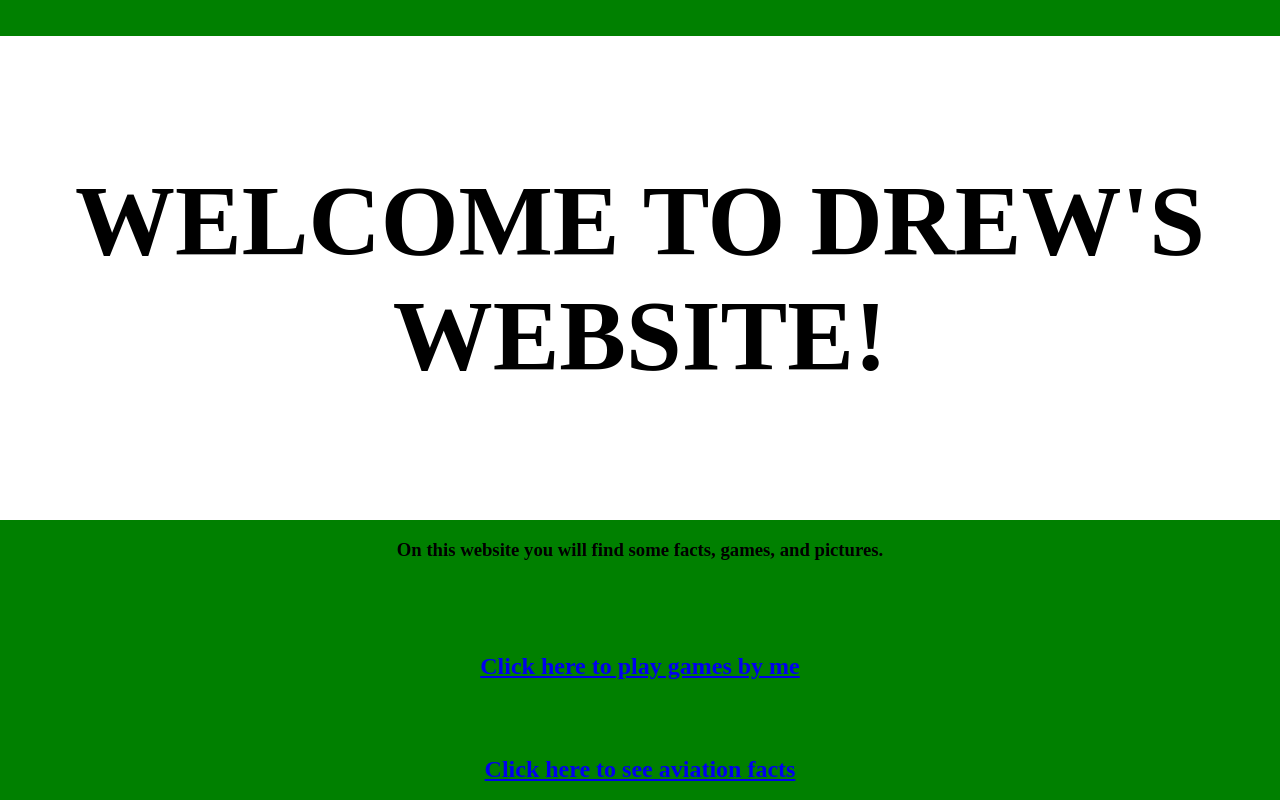
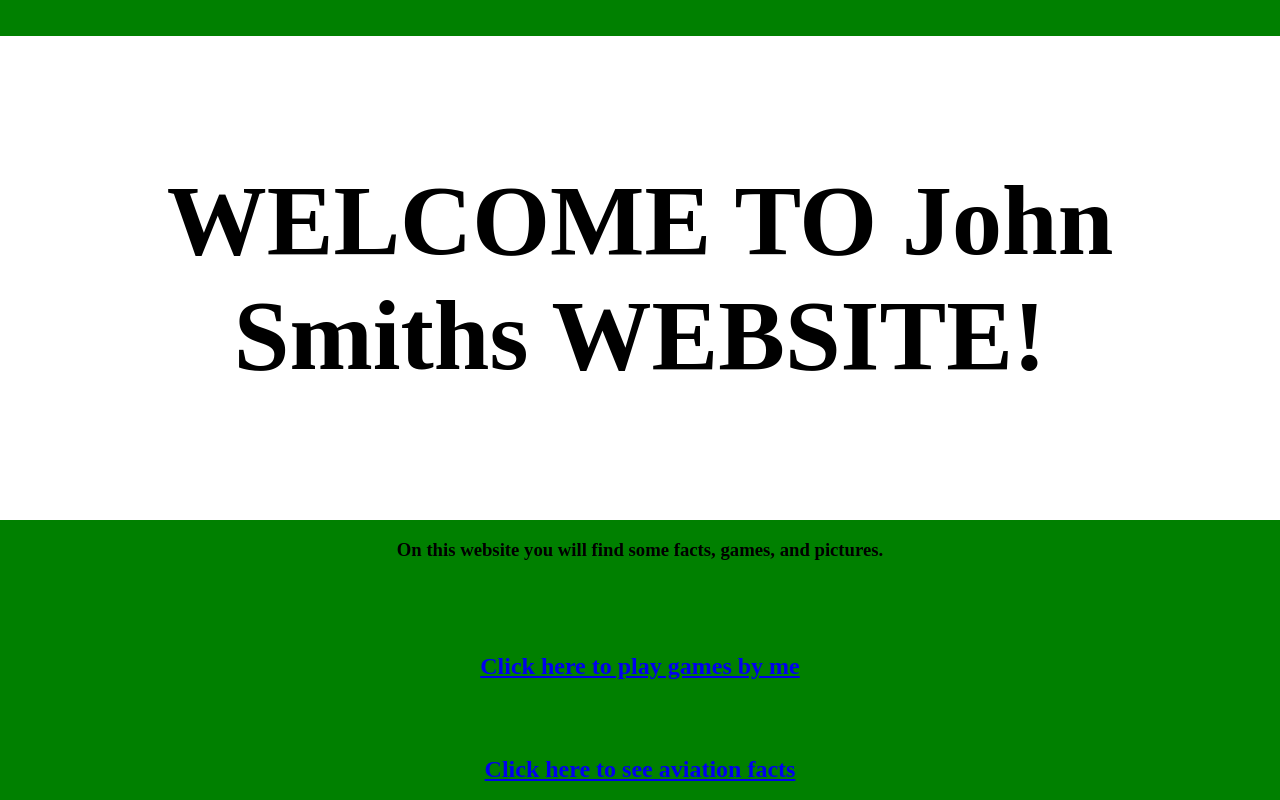
Before and after one commit to TrimIdeas/dpr, a plain HTML site: page index.html in a window 1280 px wide. Shown: the top 800 px of the page. Drawn offline with Linux system fonts and the light colour scheme.

Commit message:
Update index.html

```diff
--- a/index.html
+++ b/index.html
@@ -25,7 +25,7 @@
      <br>
      <br>
      <div style="background: white; padding: 60px; text-align: center;">
-<h1 class="custom-heading">WELCOME TO DREW'S WEBSITE!</h1>
+<h1 class="custom-heading">WELCOME TO John Smiths WEBSITE!</h1>
 </div>
   <H3>On this website you will find some facts, games, and pictures.</H3>
      <br>
```
